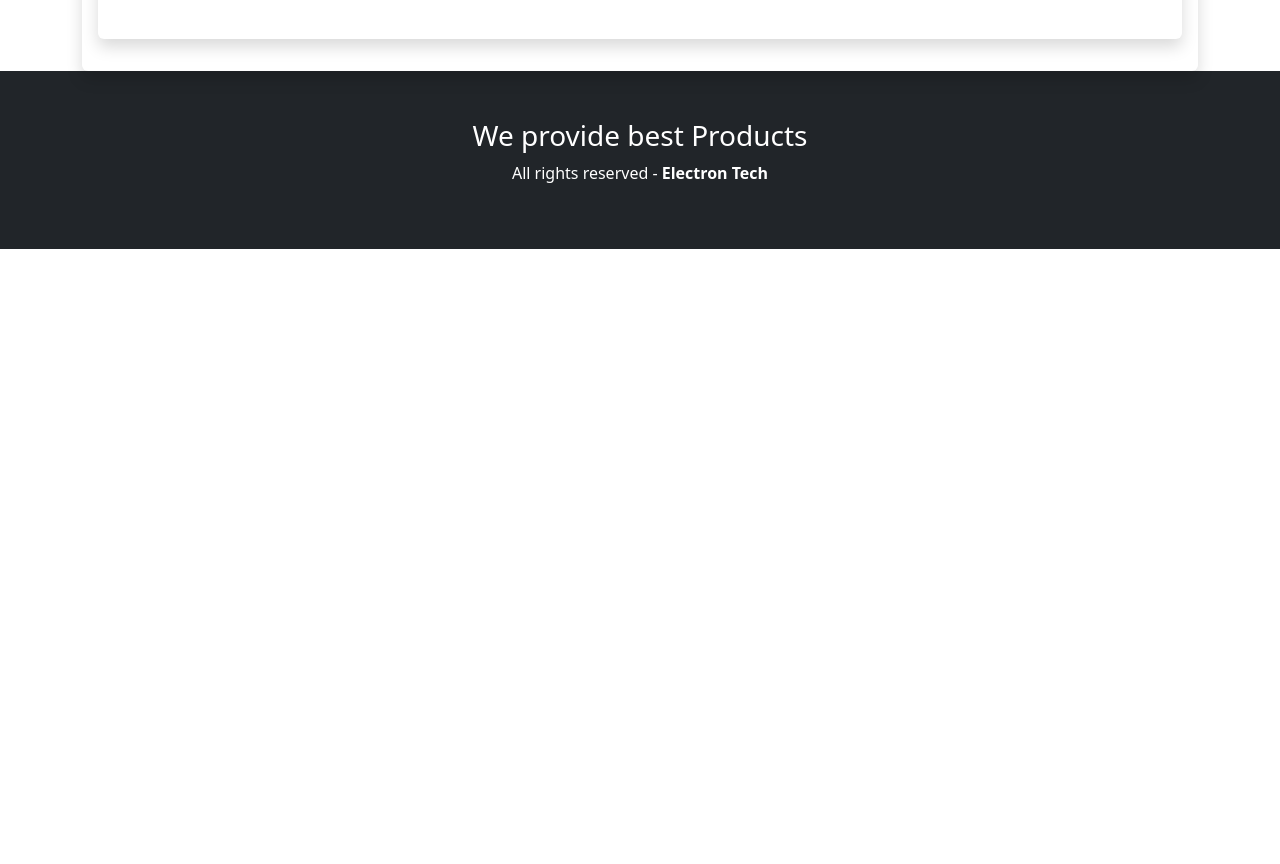
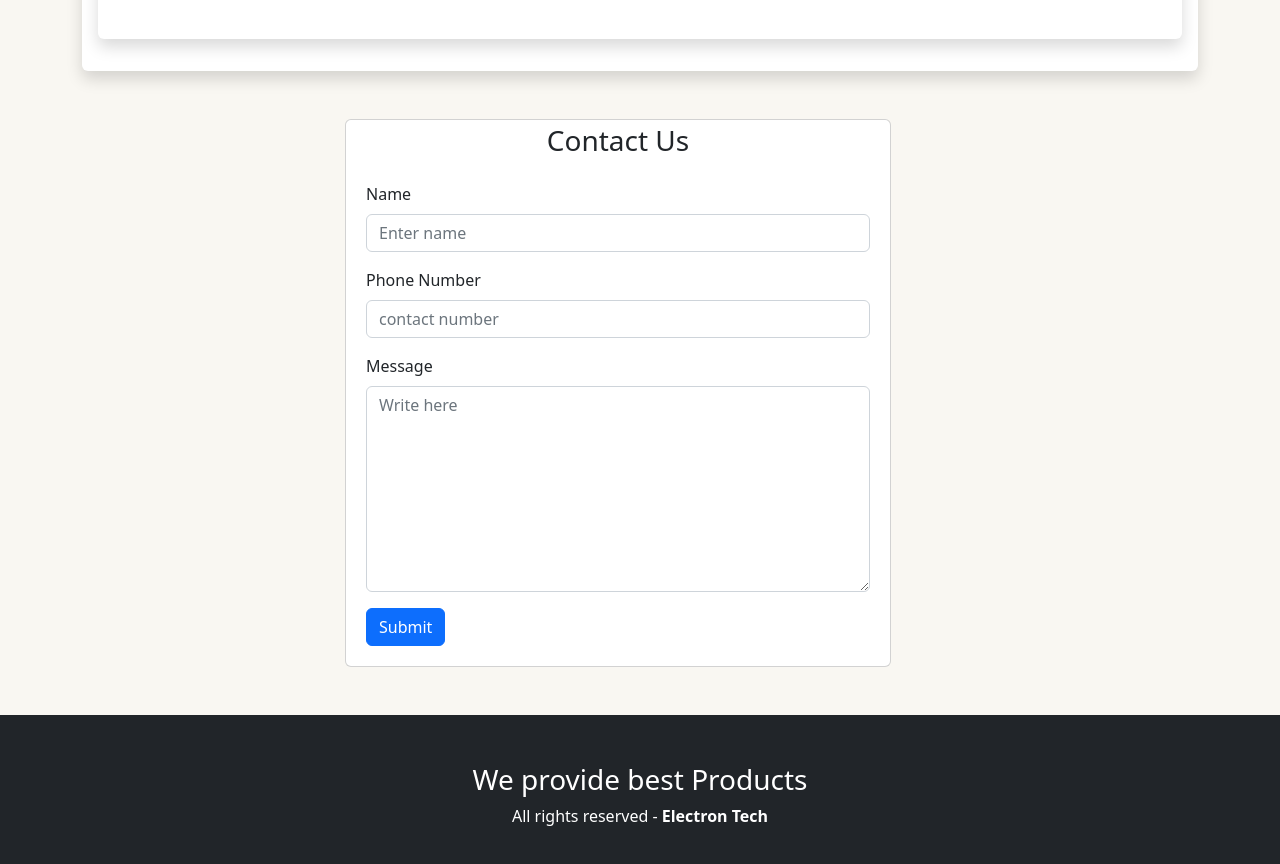
Before and after one commit to proNeel02/UpdatedElectronStore, a React (Create React App) app: page / in a window 1280 px wide. Shown: the part 1358-2222 px from the top of the page. Before the commit the page ends 1607 px from the top, so only its background shows below. Built offline with nearby package versions, Linux system fonts and the light colour scheme; grey boxes are pictures that could not be loaded.

Commit message:
updating contactaUs

```diff
--- a/src/App.css
+++ b/src/App.css
@@ -8,3 +8,7 @@
 .animation{
   transition: all 100ms linear !important;
 }
+
+body{
+  background-color: #f9f7f2 !important;
+}
--- a/src/componets/pages/HomePageComponents.js
+++ b/src/componets/pages/HomePageComponents.js
@@ -1,10 +1,8 @@
-import { Badge, Card, Col, Row } from "react-bootstrap";
-
+import { Badge, Button, Card, Col, Form, Row } from "react-bootstrap";
+import Swal from "sweetalert2";
 
 export const TrendingProducts = ({ product, setViewModalTrue }) => {
-
-
-    return (
+  return (
     <Card
       className="shadow my-3 border-0 text-center"
       onClick={(event) => {
@@ -14,12 +12,9 @@ export const TrendingProducts = ({ product, setViewModalTrue }) => {
     >
       <Card.Body>
         <Row className="d-flex align-items-center">
-
-
           <Col md={4}>
             <img
               src={product?.img}
-
               alt=""
               style={{
                 width: "200px",
@@ -57,3 +52,54 @@ export const TrendingProducts = ({ product, setViewModalTrue }) => {
     </Card>
   );
 };
+
+export const ContactUsForm = () => {
+  return (
+    <Form>
+      <Row className="mb-3">
+        <Form.Group>
+          <Form.Label>Name</Form.Label>
+          <Form.Control type="text" placeholder="Enter name" />
+        </Form.Group>
+      </Row>
+
+      <Form.Group className="mb-3">
+        <Form.Label>Phone Number</Form.Label>
+        <Form.Control placeholder="contact number" type="number" />
+      </Form.Group>
+
+      <Row className="mb-3">
+        <Form.Group>
+          <Form.Label>Message</Form.Label>
+          <Form.Control as={"textarea"} rows={8} placeholder="Write here" />
+        </Form.Group>
+
+        {/* <Form.Group as={Col} controlId="formGridState">
+        <Form.Label>State</Form.Label>
+        <Form.Select defaultValue="Choose...">
+          <option>Choose...</option>
+          <option>...</option>
+        </Form.Select>
+      </Form.Group> */}
+
+        {/* <Form.Group as={Col} controlId="formGridZip">
+        <Form.Label>Zip</Form.Label>
+        <Form.Control />
+      </Form.Group> */}
+      </Row>
+
+      <Button
+        variant="primary"
+        onClick={() => {
+          Swal.fire(
+            "Your Store is Under Contruction",
+            "Please Explore Other Features",
+            "success"
+          ).then((result) => {});
+        }}
+      >
+        Submit
+      </Button>
+    </Form>
+  );
+};
--- a/src/componets/pages/admin/SingleProductView.jsx
+++ b/src/componets/pages/admin/SingleProductView.jsx
@@ -48,6 +48,9 @@ const SingleProductView = ({
   // delete product
 
   const handleDelete = (event, productId) => {
+
+
+    console.log("product id = ",productId);
     Swal.fire({
       title: "Are you sure?",
       text: "You won't be able to revert this!",
@@ -111,6 +114,7 @@ const SingleProductView = ({
           className="me-1"
           size="sm"
           onClick={(event) => {
+            console.log(" singleProduct = ",singleProduct);
             handleDelete(event, singleProduct.productId);
           }}
         >
--- a/src/componets/pages/index.js
+++ b/src/componets/pages/index.js
@@ -1,17 +1,19 @@
 import React, { useEffect, useState } from "react";
 
 import Base from "./users/Base";
-import { TrendingProducts } from "./HomePageComponents";
+import { ContactUsForm, TrendingProducts } from "./HomePageComponents";
 
 import { Button, Card, Col, Container, Modal, Row } from "react-bootstrap";
 import { getAllLiveProducts } from "../../services/product.services";
 import ReactPlayer from "react-player";
+import Swal from "sweetalert2";
+import { useNavigate } from "react-router-dom";
 
 const Index = () => {
   const [products, setProducts] = useState(null);
   const [show, setShow] = useState(false);
   const [viewSingleProduct, setSingleProductview] = useState(null);
-
+  const navigate = useNavigate();
   const Myproducts = [
     {
       addedDate: 1688537820385,
@@ -158,7 +160,7 @@ const Index = () => {
     setShow(() => false);
   };
   const setViewModalTrue = (product) => {
-    setVideo( () => true);
+    setVideo(() => true);
     setShow(() => true);
     setSingleProductview((prevProdut) => product);
   };
@@ -183,6 +185,7 @@ const Index = () => {
         aria-labelledby="contained-modal-title-vcenter"
         centered
         className="text-center"
+        // fullscreen
       >
         <Modal.Header closeButton>
           <Modal.Title>Product OverView</Modal.Title>
@@ -199,8 +202,8 @@ const Index = () => {
                           src={link}
                           alt={""}
                           style={{
-                            width: "500px",
-                            height: "500px",
+                            width: "370px",
+                            height: "360px",
                             objectFit: "contain",
                           }}
                         />
@@ -301,13 +304,31 @@ const Index = () => {
                   </Col>
                 </Row>
 
-                <Row className="mt-3">
+                <Row className="mt-5">
                   <Col>
                     <h6>{viewSingleProduct?.title}</h6>
                   </Col>
                 </Row>
 
-                <Button className="mt-3" variant="dark">
+                <Button
+                  className="mt-3"
+                  variant="dark"
+                  //     ,
+                  // "Please Explore Other Features",
+                  // "success"
+                  onClick={() => {
+                    Swal.fire({
+                      title: "Your Store is Under Construction",
+                      showDenyButton: true,
+                      confirmButtonText: "Go to Shop",
+                      denyButtonText: `Stay on Home`,
+                    }).then((result) => {
+                      if (result.isConfirmed) {
+                        navigate("/store");
+                      }
+                    });
+                  }}
+                >
                   <span>Explore More</span>
                 </Button>
               </Container>
@@ -323,11 +344,12 @@ const Index = () => {
       <Base
         title={"Shop What You Need"}
         description={
-          "Welcome To Trending Store A retail establishment used for the selling consumer electronic products such as televisions, telephones, and personal computers"
+          "Welcome To Trending Store A retail establishment selling consumer electronic products"
         }
         buttonEnabled={true}
         buttonText={"Start Shopping"}
         buttonType={"primary"}
+        buttonLink="/store"
       >
         <Container className="mt-4">
           <Row>
@@ -352,6 +374,23 @@ const Index = () => {
             </Col>
           </Row>
         </Container>
+        <Container className="m-5">
+          <Row>
+            <Col
+              md={{
+                span: 6,
+                offset: 3,
+              }}
+            >
+              <Card className="p-1">
+                <h3 className="text-center"> Contact Us</h3>
+                <Card.Body>
+                  <ContactUsForm />
+                </Card.Body>
+              </Card>
+            </Col>
+          </Row>
+        </Container>
       </Base>
     </>
   );
--- a/src/componets/pages/login.jsx
+++ b/src/componets/pages/login.jsx
@@ -90,7 +90,7 @@ const Login = () => {
           userContext.login(serverData);
           // console.log("Hello from Login");
           // console.dir(serverData);
-          navigate("/users/home");
+          navigate("/");
         })
         .catch((error) => {
           console.log(error);
@@ -142,6 +142,7 @@ const Login = () => {
                       src={"/Assets/logo192.png"}
                       width={"100px"}
                       height={"100px"}
+                      alt=""
                     />
                   </Container>
                   <h3 className="mb-4 text-center text-uppercase">
--- a/src/componets/pages/users/Navbar.jsx
+++ b/src/componets/pages/users/Navbar.jsx
@@ -39,10 +39,10 @@ const NavBar = () => {
         <Navbar.Toggle aria-controls="responsive-navbar-nav" />
         <Navbar.Collapse id="responsive-navbar-nav">
           <Nav className="m-auto">
-            <Nav.Link as={NavLink} to="/services">
+            {/* <Nav.Link as={NavLink} to="/services">
               Features
-            </Nav.Link>
-            <NavDropdown title="Categories" id="collasible-nav-dropdown">
+            </Nav.Link> */}
+            {/* <NavDropdown title="Categories" id="collasible-nav-dropdown">
               <NavDropdown.Item href="#action/3.1">
                 Smart Phones
               </NavDropdown.Item>
@@ -50,7 +50,7 @@ const NavBar = () => {
               <NavDropdown.Item href="#action/3.3">Laptops</NavDropdown.Item>
               <NavDropdown.Divider />
               <NavDropdown.Item href="#action/3.4">More</NavDropdown.Item>
-            </NavDropdown>
+            </NavDropdown> */}
             <Nav.Link as={NavLink} to="/about">
               About
             </Nav.Link>
--- a/src/componets/pages/users/contact.js
+++ b/src/componets/pages/users/contact.js
@@ -1,15 +1,30 @@
 import React from "react";
 import Base from "./Base";
-const Contact = () =>{
-    return(
-        <>
-       <Base
-        title={'Electron Store / Contact Us'}
-        description={null}
-       >
-         <h1>This is Contact Page</h1>
-       </Base>
-        </>
-    );
-}
+import { ContactUsForm } from "../HomePageComponents";
+import { Card, Col, Container, Row } from "react-bootstrap";
+const Contact = () => {
+  return (
+    <>
+      <Base title={"Electron Store / Contact Us"} description={null}>
+        <Container className="m-5">
+          <Row>
+            <Col
+              md={{
+                span: 6,
+                offset: 3,
+              }}
+            >
+              <Card className="p-1" style={{ borderRadius: "25px" }}>
+                <h3 className="text-center"> Contact Us</h3>
+                <Card.Body>
+                  <ContactUsForm />
+                </Card.Body>
+              </Card>
+            </Col>
+          </Row>
+        </Container>
+      </Base>
+    </>
+  );
+};
 export default Contact;
--- a/src/services/product.services.js
+++ b/src/services/product.services.js
@@ -1,5 +1,5 @@
 //product related api calls
-import { privateAxios } from "./axios.service";
+import { privateAxios, publicAxios } from "./axios.service";
 // create product with out category
 export const createProductWithoutCategory = (product) => {
   return privateAxios
@@ -40,9 +40,9 @@ export const getAllProducts = (
 
 // delete the product from view product
 export const deleteProduct = (productId) => {
-  return privateAxios
-    .delete(`/products/${productId}`)
-    .then((response) => response.data);
+  return publicAxios.delete(`/products/${productId}`).then((response) => {
+    return response.data;
+  });
 };
 
 // update product in view product
```
